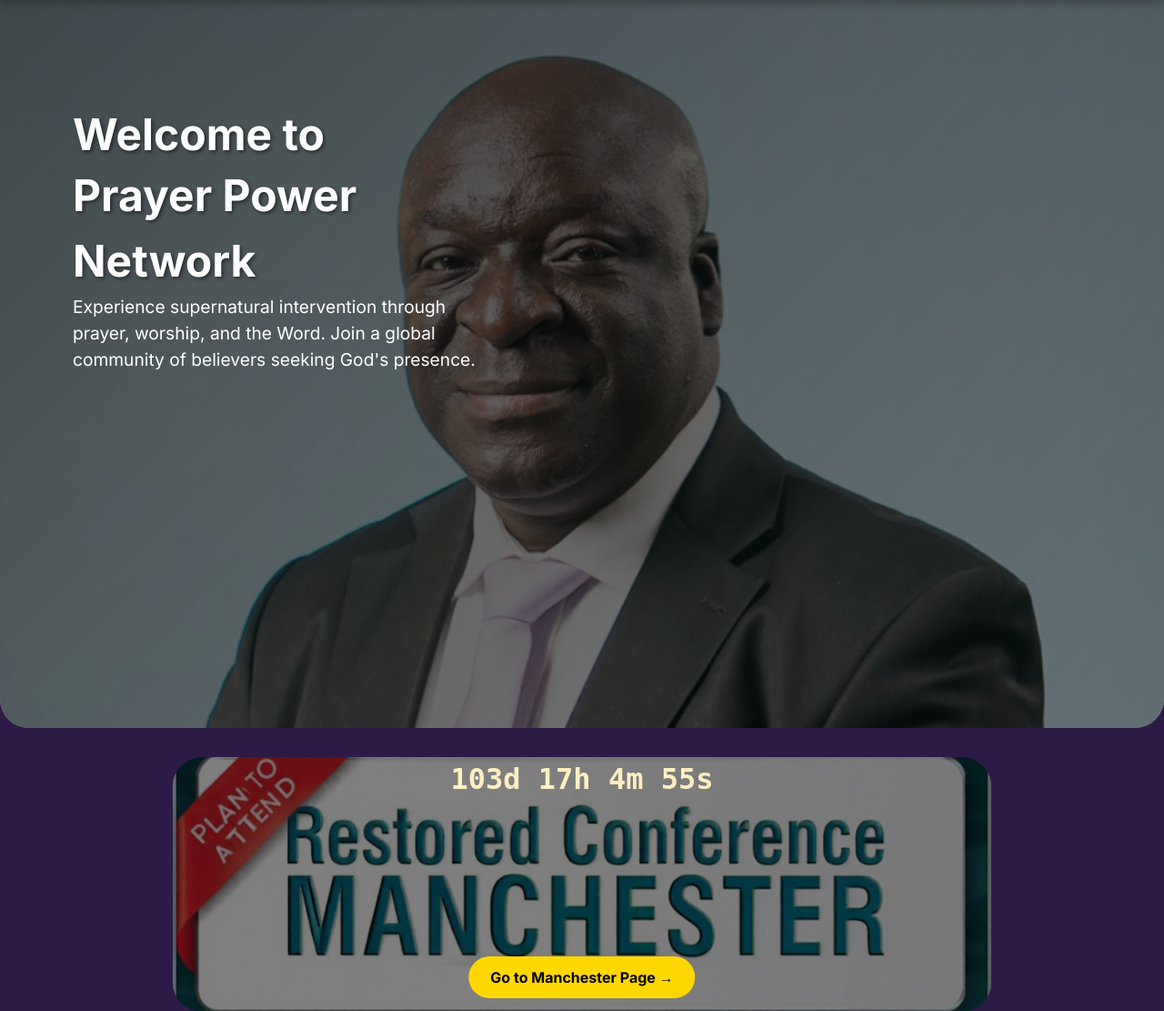
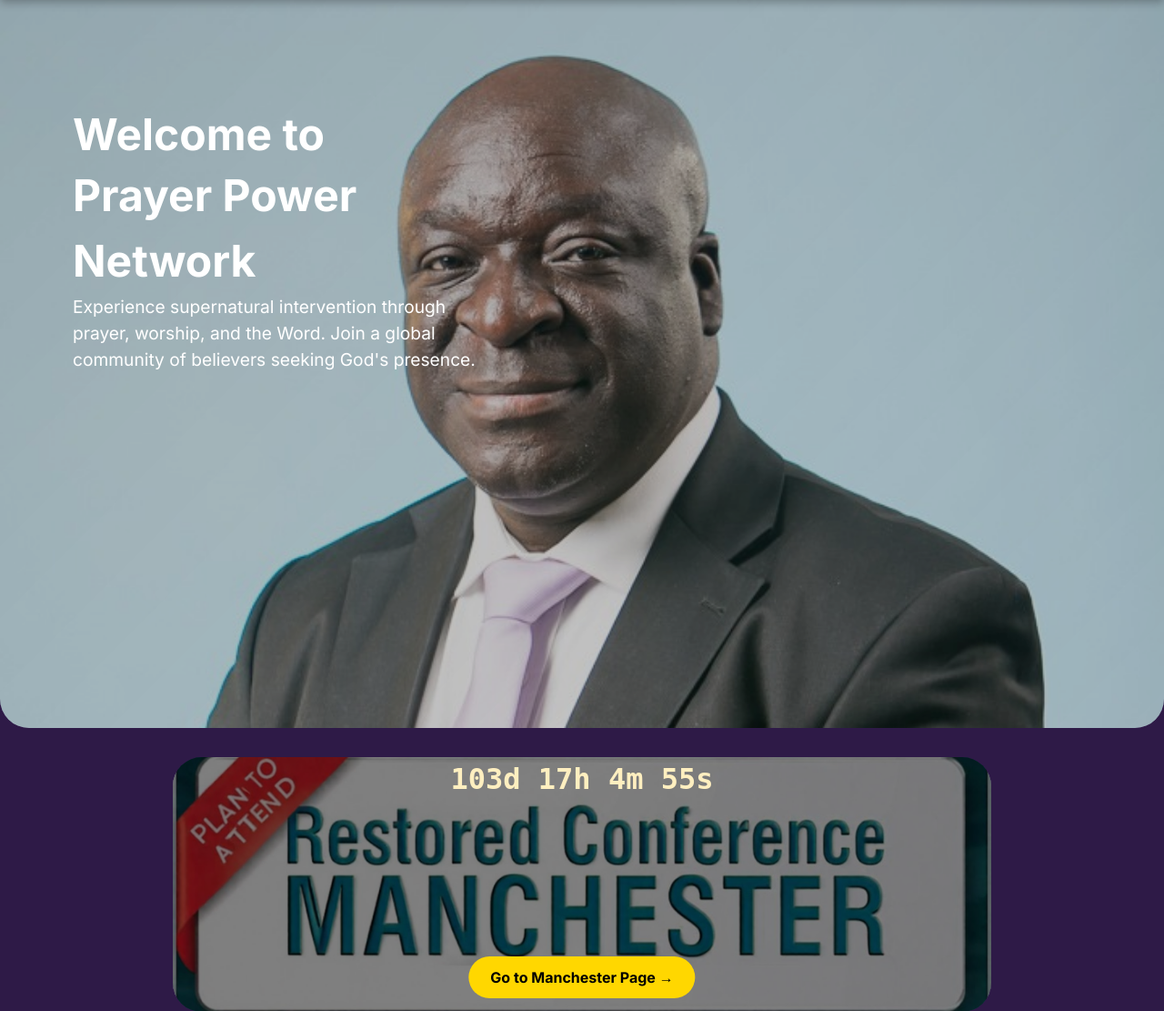
Before and after one commit to phylipgenty/PPN, a Django app: page / in a window 1280 px wide. Shown: the part 103-1214 px from the top of the page at 91% size. Run offline with Django 5.2, Linux system fonts and the light colour scheme.

Commit message:
check am

```diff
--- a/templates/index.html
+++ b/templates/index.html
@@ -314,6 +314,23 @@
     display: block;
   }
 }
+
+{% comment %} testing? {% endcomment %}
+/* Make the overlay lighter so the image shows through */
+.hero .overlay {
+  background: linear-gradient(135deg, rgba(0, 0, 0, 0.3), rgba(0, 0, 0, 0.2));
+}
+
+/* Remove text shadow for sharper text edges */
+.hero h1, .hero p {
+  text-shadow: none;
+}
+
+/* Optional: if you want to remove the overlay entirely (more image visibility, but text may become harder to read), you can set:
+.hero .overlay {
+  display: none;
+}
+*/
   </style>
 </head>
 <body>
```
